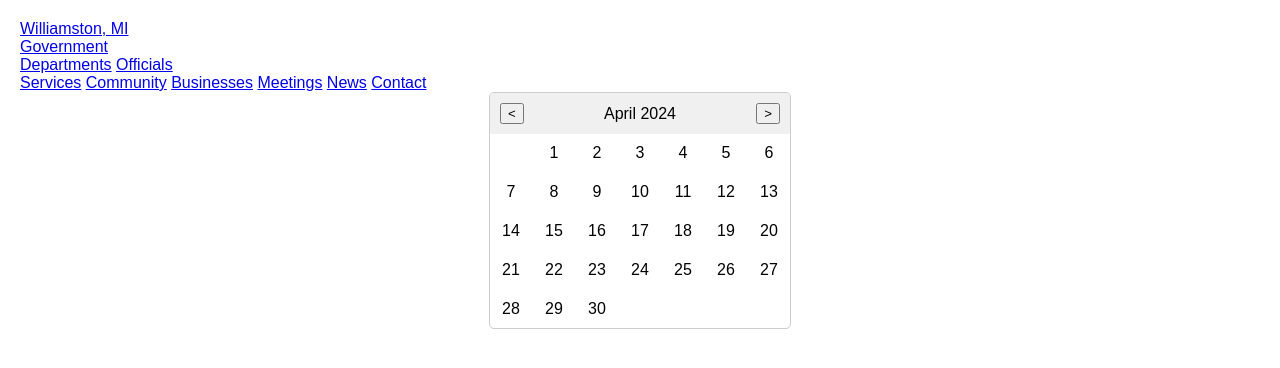
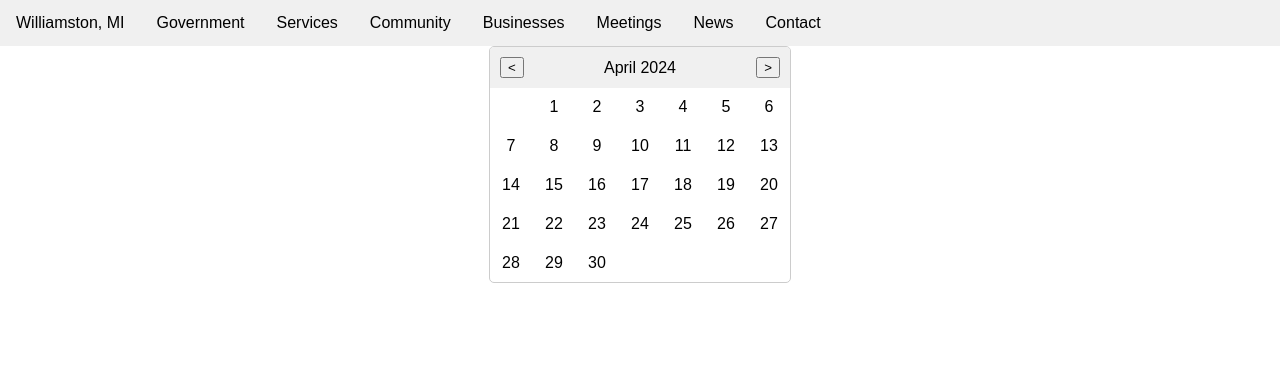
Before and after one commit to hankngo/cmpe131-web, a plain HTML site: page index.html in a window 1280 px wide. Drawn offline with Linux system fonts and the light colour scheme.

Commit message:
Update component and styling for navigation bar

```diff
--- a/index.html
+++ b/index.html
@@ -8,24 +8,49 @@
 <body>
     <!-- Navigation Bar -->
     <nav class="navbar">
-        <div class="navbar-container">
-            <a href="/" class="navbar-logo">Williamston, MI</a>
-            <div class="navbar-menu">
-                <div class="navbar-item">
-                    <a href="/government">Government</a>
+      <a href="#home" class="navbar-brand">Williamston, MI</a>
+      <div class="navbar-item dropdown">
+          <a href="/government" class="dropbtn">Government</a>
           <div class="dropdown-content">
-                        <a href="/departments">Departments</a>
-                        <a href="/officials">Officials</a>
-                        <!-- More dropdown items -->
+              <a href="#">Departments</a>
+              <a href="#">Officials</a>
+              <!-- More links -->
           </div>
       </div>
-                <a href="/services" class="navbar-item">Services</a>
-                <a href="/community" class="navbar-item">Community</a>
-                <a href="/businesses" class="navbar-item">Businesses</a>
-                <a href="/meetings" class="navbar-item">Meetings</a>
-                <a href="/news" class="navbar-item">News</a>
-                <a href="/contact" class="navbar-item">Contact</a>
-                <!-- More navbar items -->
+      <div class="navbar-item dropdown">
+          <a href="/services" class="dropbtn">Services</a>
+          <div class="dropdown-content">
+              <!-- Dropdown links for services -->
+          </div>
+      </div>
+      <div class="navbar-item dropdown">
+          <a href="/community" class="dropbtn">Community</a>
+          <div class="dropdown-content">
+              <!-- Dropdown links for community -->
+          </div>
+      </div>
+      <div class="navbar-item">
+          <a href="/businesses">Businesses</a>
+          <div class="dropdown-content">
+            <!-- Dropdown links for businesses -->
+        </div>
+      </div>
+      <div class="navbar-item">
+          <a href="/meetings">Meetings</a>
+          <div class="dropdown-content">
+            <!-- Dropdown links for meetings -->
+        </div>
+      </div>
+      <div class="navbar-item">
+        <a href="/news">News</a>
+        <div class="dropdown-content">
+          <!-- Dropdown links for news -->
+      </div>
+    </div>
+    <div class="navbar-item">
+      <a href="/contact">Contact</a>
+      <div class="dropdown-content">
+        <!-- Dropdown links for contact -->
       </div>
     </div>
   </nav>
--- a/styles.css
+++ b/styles.css
@@ -1,8 +1,85 @@
 body {
   font-family: Arial, sans-serif;
-  margin: 20px;
+  margin: 0; /* Changed from 20px to 0 to reset the body margin */
+  background: #fff;
 }
 
+/* Navigation bar styling */
+.navbar {
+  background-color: #f0f0f0; /* Or any other color you want */
+  overflow: hidden;
+}
+
+.navbar a {
+  float: left;
+  display: block;
+  color: black;
+  text-align: center;
+  padding: 14px 16px;
+  text-decoration: none;
+}
+
+/* Dropdown container - needed to position the dropdown content */
+.dropdown {
+  float: left;
+  overflow: hidden;
+}
+
+/* Dropdown button */
+.dropbtn {
+  border: none;
+  outline: none;
+  color: black;
+  padding: 14px 16px;
+  background-color: inherit;
+  font-family: inherit; /* Important for vertical align on mobile phones */
+  margin: 0; /* Important for vertical align on mobile phones */
+}
+
+/* Dropdown content (hidden by default) */
+.dropdown-content {
+  display: none;
+  position: absolute;
+  background-color: #f9f9f9;
+  min-width: 160px;
+  box-shadow: 0px 8px 16px 0px rgba(0,0,0,0.2);
+  z-index: 1;
+}
+
+/* Links inside the dropdown */
+.dropdown-content a {
+  float: none;
+  color: black;
+  padding: 12px 16px;
+  text-decoration: none;
+  display: block;
+  text-align: left;
+}
+
+/* Add a grey background color to dropdown links on hover */
+.dropdown-content a:hover {
+  background-color: #90ee90; /* Light green background */
+  color: #333; /* Darker text for better visibility */
+}
+
+/* Show the dropdown menu on hover */
+.dropdown:hover .dropdown-content {
+  display: block;
+}
+
+/* Show the dropdown menu on hover */
+.navbar-item:hover .dropdown-content {
+  display: block;
+}
+
+/* Clear floats after the columns */
+.row:after {
+  content: "";
+  display: table;
+  clear: both;
+}
+
+/* Calendar Styling */
 #calendar {
   max-width: 300px;
   margin: 0 auto;
```
Lines whose indentation alone changed are shown as unchanged.
